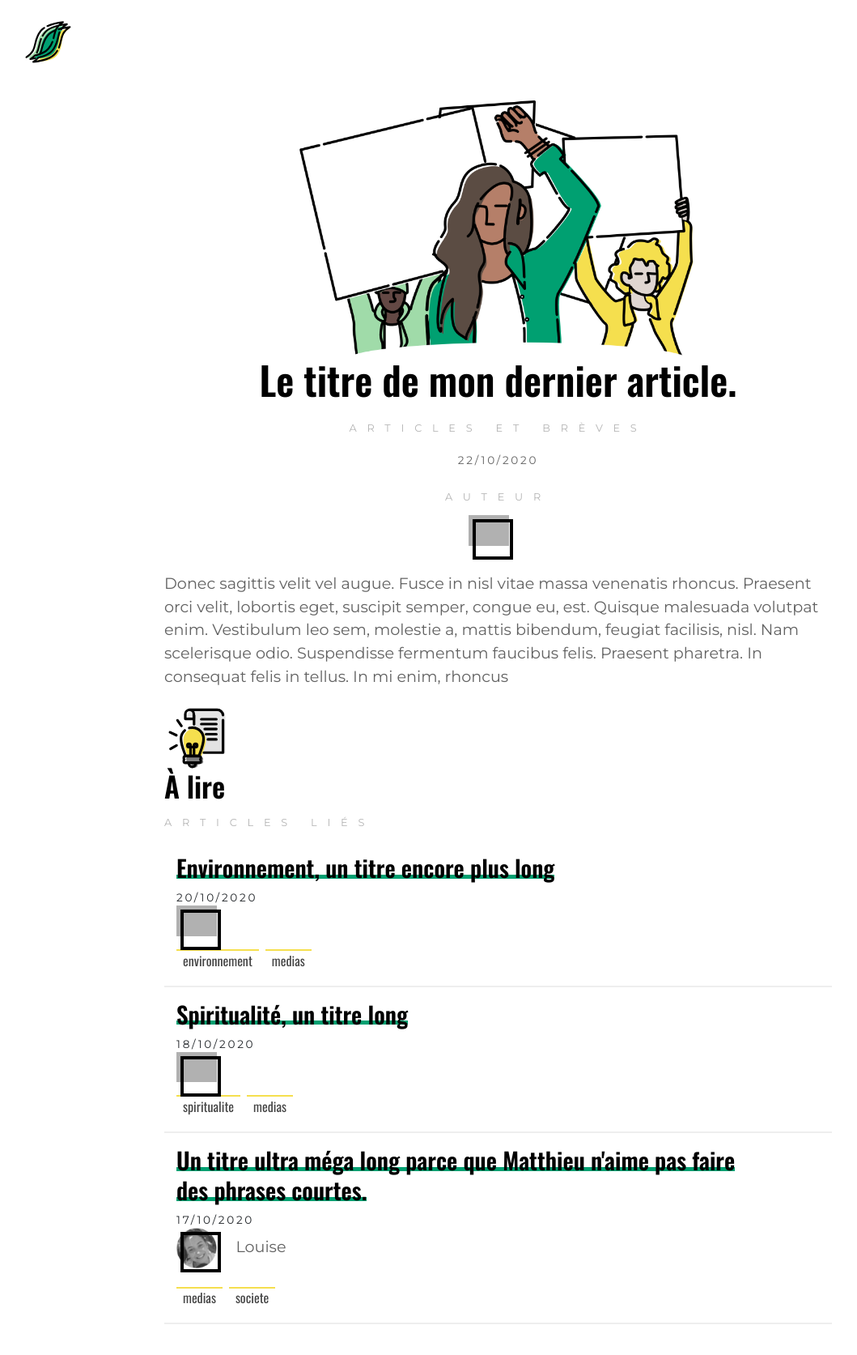
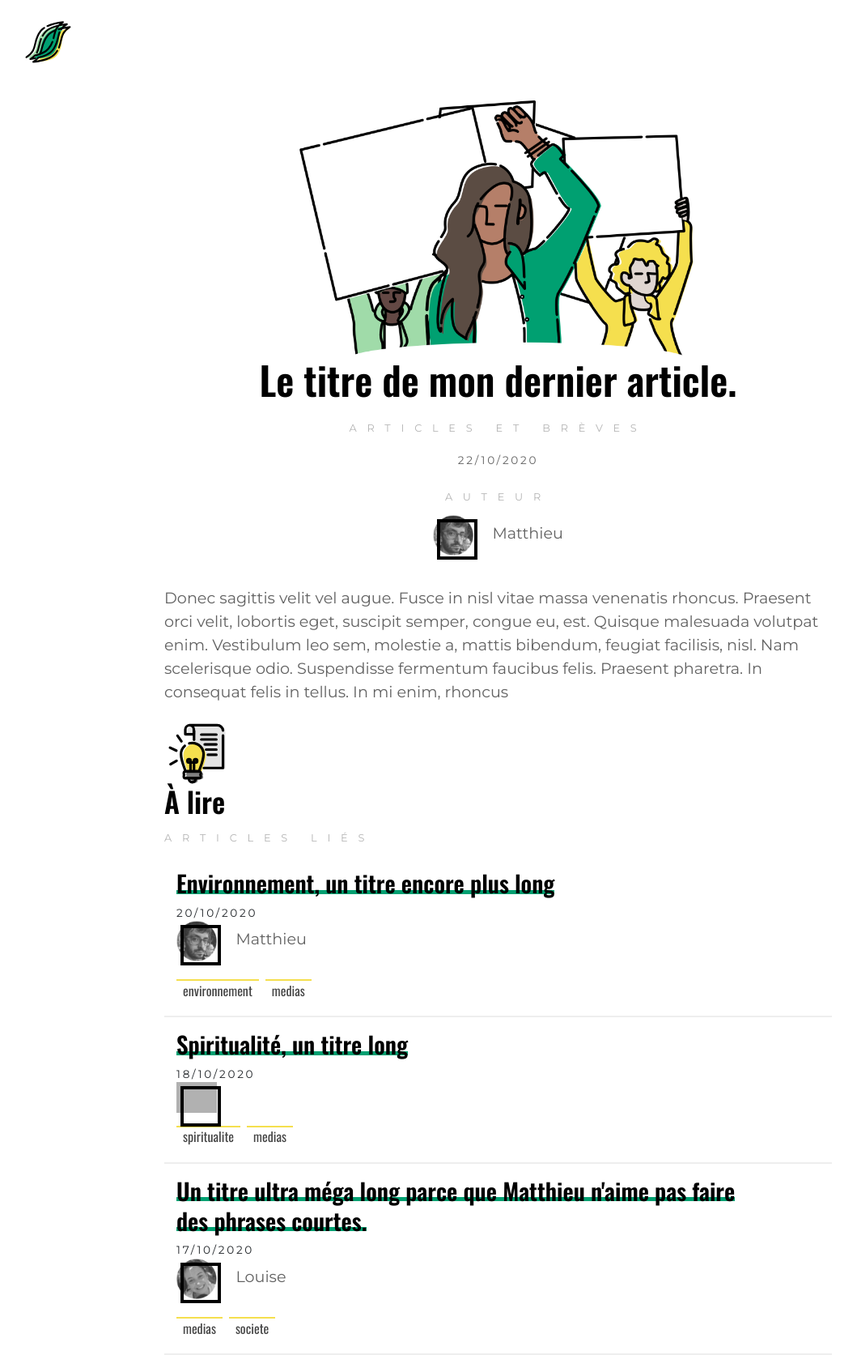
Before and after one commit to IzzDesign/hysteresis.blog, a Jekyll site: the page built from _posts/2020-10-22-post2.md, in a window 1280 px wide. Shown: the whole page at 81% size, without its empty margins (72-1131 px from the left). Built offline with Jekyll 4.4.1, drawn with Linux system fonts in a browser that asks for light colours; before the commit the page ends 1635 px from its top, so only the background shows below that; grey boxes are pictures that could not be loaded.

Commit message:
rajout Matthieu

```diff
--- a/_posts/2020-10-20-post1.md
+++ b/_posts/2020-10-20-post1.md
@@ -2,7 +2,7 @@
 layout: post
 title: Environnement, un titre encore plus long
 excerpt: Donec sagittis velit vel augue. Fusce in nisl vitae massa venenatis rhoncus. Praesent orci velit, lobortis eget, suscipit semper, congue eu, est. Quisque malesuada volutpat enim. Vestibulum leo sem, molestie a, mattis bibendum, feugiat facilisis, nisl. Nam scelerisque odio. Suspendisse fermentum faucibus felis. Praesent pharetra. In consequat felis in tellus. In mi enim, rhoncus
-author: Matt
+author: Matthieu
 tags: [environnement,medias]
 ---
 Donec sagittis velit vel augue. Fusce in nisl vitae massa venenatis rhoncus. Praesent orci velit, lobortis eget, suscipit semper, congue eu, est. Quisque malesuada volutpat enim. Vestibulum leo sem, molestie a, mattis bibendum, feugiat facilisis, nisl. Nam scelerisque odio. Suspendisse fermentum faucibus felis. Praesent pharetra. In consequat felis in tellus. In mi enim, rhoncus
--- a/_posts/2020-10-22-post2.md
+++ b/_posts/2020-10-22-post2.md
@@ -3,7 +3,7 @@ layout: post
 title: Le titre de mon dernier article.
 excerpt: Donec sagittis velit vel augue. Fusce in nisl vitae massa venenatis rhoncus. Praesent orci velit, lobortis eget, suscipit semper, congue eu, est. Quisque malesuada volutpat enim. Vestibulum leo sem, molestie a, mattis bibendum, feugiat facilisis, nisl. Nam scelerisque odio. Suspendisse fermentum faucibus felis. Praesent pharetra. In consequat felis in tellus. In mi enim, rhoncus
 img: /assets/images/societe-icon.png
-author: Matthie
+author: Matthieu
 tags: [societe,medias]
 ---
 
```
Also changed, not shown: assets/images/profil/matthieu.png (renamed from assets/images/profil/neamar.png).
